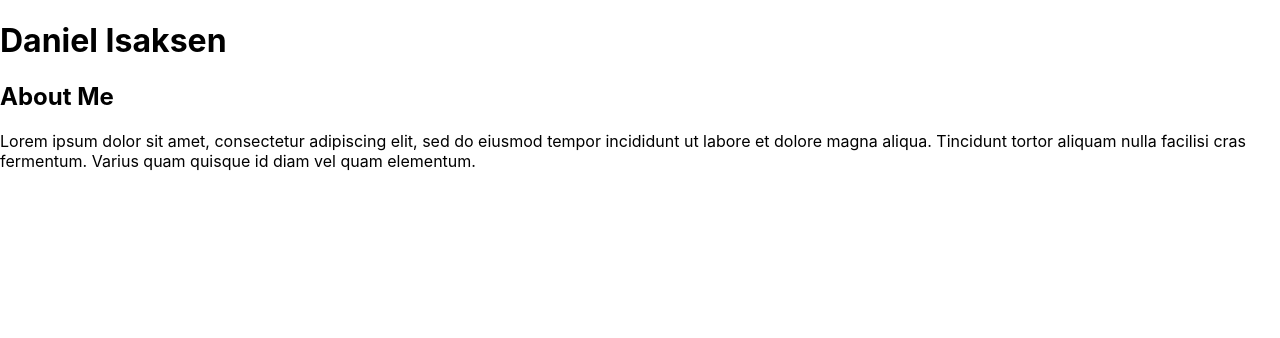
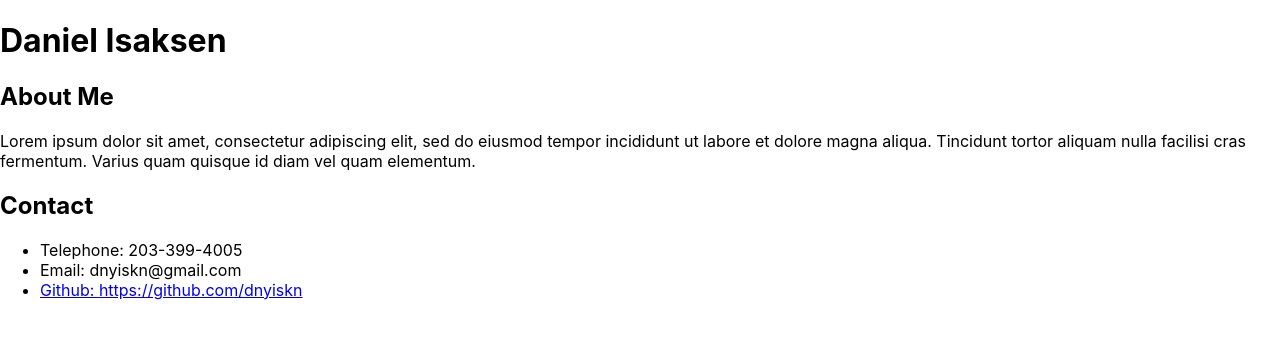
Before and after one commit to dnyiskn/react-portfolio, a React (Create React App) app: page / in a window 1280 px wide. Shown: the top 338 px of the page. Built offline with nearby package versions, Linux system fonts and the light colour scheme.

Commit message:
Added Contact Component

```diff
--- /dev/null
+++ b/src/components/Contact.jsx
@@ -0,0 +1,19 @@
+import { contactInfo } from "../data";
+
+function Contact() {
+  return (
+    <section>
+      <h2>Contact</h2>
+      {contactInfo.map((info) => (
+        <ul>
+          <li>Telephone: {info.phone}</li>
+          <li>Email: {info.email}</li>
+          <li>
+            <a href={info.github}>Github: {info.github}</a>
+          </li>
+        </ul>
+      ))}
+    </section>
+  );
+}
+export default Contact;
--- a/src/data.js
+++ b/src/data.js
@@ -16,3 +16,10 @@ export const projects = [
     link: "https://reactbootcamp.com",
   },
 ];
+export const contactInfo = [
+  {
+    phone: "203-399-4005",
+    email: "dnyiskn@gmail.com",
+    github: "https://github.com/dnyiskn",
+  },
+];
--- a/src/index.js
+++ b/src/index.js
@@ -4,11 +4,13 @@ import "./index.css";
 import reportWebVitals from "./reportWebVitals";
 import HeroImage from "../src/components/HeroImage";
 import AboutMe from "../src/components/AboutMe";
+import Contact from "./components/Contact";
 
 ReactDOM.render(
   <React.StrictMode>
     <HeroImage />
     <AboutMe />
+    <Contact />
   </React.StrictMode>,
   document.getElementById("root")
 );
```
